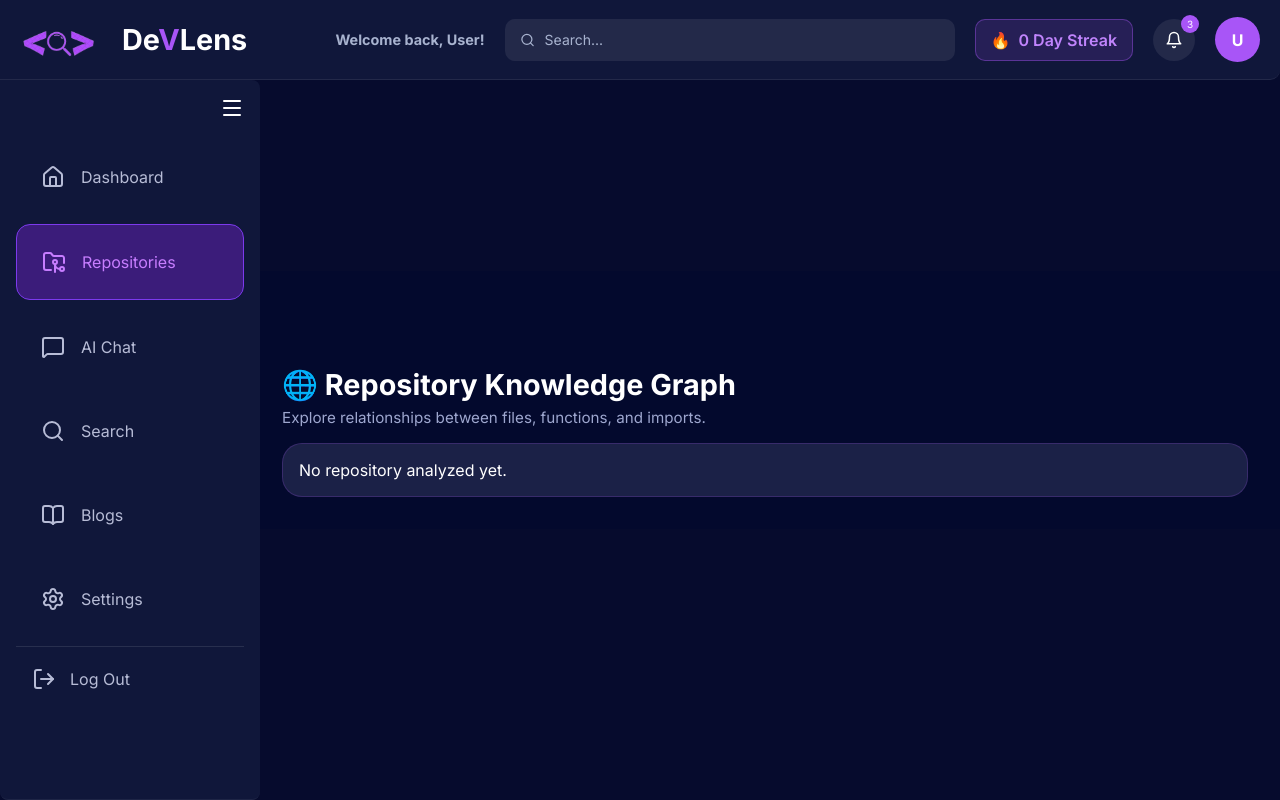
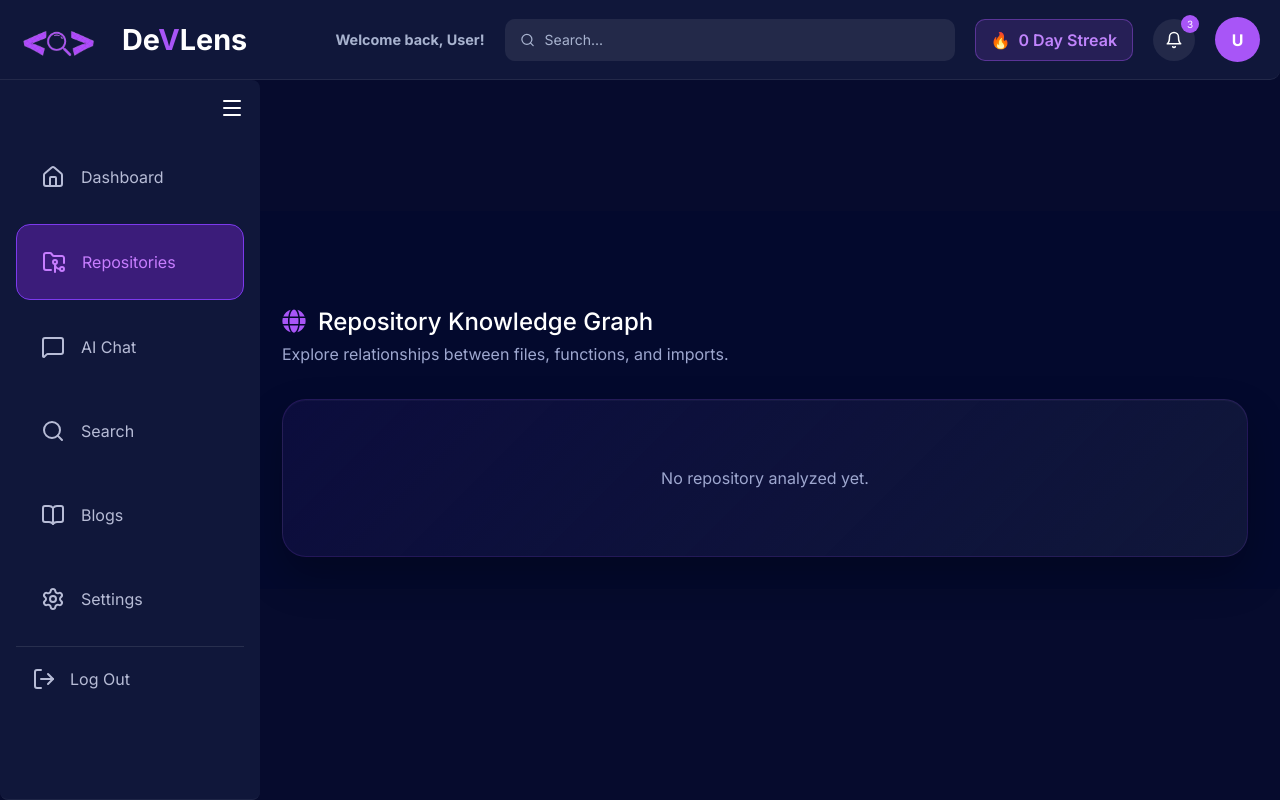
Before and after one commit to Ragamaie-Nagineni/DeVLens, a React app in the folder frontend/: page /repository in a window 1280 px wide. Built offline with nearby package versions, Linux system fonts and the light colour scheme; the HTML template or start-up script is replaced by a standard one.

Commit message:
changes css of repopage

```diff
--- a/frontend/src/components/LatestAnalysisCard/LatestAnalysisCard.css
+++ b/frontend/src/components/LatestAnalysisCard/LatestAnalysisCard.css
@@ -1,86 +1,190 @@
+/* =========================================
+   Repository Summary Card
+========================================= */
+
 .repository-summary-card {
-  margin-top: 32px;
-  padding: 28px;
+  padding: 32px;
   border-radius: 24px;
-  background: linear-gradient(135deg, #1b2147, #171d3d);
-  border: 1px solid rgba(168, 85, 247, 0.25);
+
+  background: linear-gradient(
+    135deg,
+    rgba(78, 44, 180, 0.12),
+    #10173a
+  );
+
+  border: 1px solid rgba(168, 85, 247, 0.15);
+
+  box-shadow:
+    inset 0 1px 0 rgba(255, 255, 255, 0.03),
+    0 20px 50px rgba(0, 0, 0, 0.3);
+
+  position: relative;
+  overflow: hidden;
+  margin-bottom: 1.5rem;
 }
+
+/* =========================================
+   Header
+========================================= */
 
 .summary-header {
   display: flex;
   justify-content: space-between;
   align-items: flex-start;
-  gap: 20px;
-  margin-bottom: 24px;
+  gap: 24px;
+
+  margin-bottom: 32px;
 }
 
 .summary-header h2 {
-  font-size: 2rem;
-  color: #fff;
-  margin-bottom: 8px;
+  display: flex;
+  align-items: center;
+  gap: 12px;
+  margin: 0 0 12px;
+
+  color: #ffffff;
+  font-size: 1.5rem;
+  font-weight: 500;
+}
+
+.summary-header h2 svg {
+  color: #a855f7;
+  font-size: 1.5rem;
 }
 
 .summary {
+  max-width: 750px;
   color: #9ea7cf;
-  max-width: 700px;
-  line-height: 1.6;
+  font-size: 1rem;
+  line-height: 1.5;
+  margin: 0;
 }
 
-.status-badge {
-  background: rgba(16, 185, 129, 0.15);
-  color: #34d399;
-  border: 1px solid rgba(52, 211, 153, 0.4);
-  padding: 6px 14px;
+/* =========================================
+   Status Pill
+========================================= */
+
+.status-pill {
+  display: inline-flex;
+  align-items: center;
+  gap: 8px;
+  padding: 8px 16px;
   border-radius: 999px;
+  background: rgba(34, 197, 94, 0.12);
+  border: 1px solid rgba(34, 197, 94, 0.25);
+  color: #4ade80;
   font-size: 0.9rem;
   font-weight: 600;
+  white-space: nowrap;
 }
+
+.status-pill svg {
+  font-size: 0.85rem;
+}
+
+/* =========================================
+   Metrics Grid
+========================================= */
 
 .metrics-grid {
   display: grid;
-  grid-template-columns: repeat(4, minmax(180px, 1fr));
-  gap: 18px;
-  margin: 28px 0;
+  grid-template-columns: repeat(4, 1fr);
+  gap: 20px;
 }
 
+/* =========================================
+   Metric Card
+========================================= */
+
 .metric-card {
-  background: radial-gradient(circle at top, rgba(168, 85, 247, 0.12), #10163a);
-  border: 1px solid rgba(168, 85, 247, 0.2);
+  padding: 24px;
   border-radius: 18px;
-  padding: 24px;
   text-align: center;
-  transition: transform 0.2s ease;
+  background: linear-gradient(
+    180deg,
+    #171d46 0%,
+    #111738 100%
+  );
+  border: 1px solid rgba(168, 85, 247, 0.18);
+  transition: all 0.25s ease;
 }
 
 .metric-card:hover {
   transform: translateY(-4px);
+
+  border-color: rgba(168, 85, 247, 0.35);
+
+  box-shadow:
+    0 12px 28px rgba(0, 0, 0, 0.25);
 }
 
+/* =========================================
+   Metric Heading
+========================================= */
+
 .metric-card h4 {
-  color: #b6bfdc;
+  display: flex;
+  justify-content: center;
+  align-items: center;
+  gap: 8px;
+
+  margin: 0 0 14px;
+
+  color: #b7bfdd;
   font-size: 0.95rem;
-  margin-bottom: 12px;
+  font-weight: 500;
 }
 
-.metric-card span {
-  font-size: 2.2rem;
-  font-weight: 700;
-  color: #fff;
-}
-/* .explore-btn {
-  width: 100%;
-  margin-top: 10px;
-  padding: 18px;
-  border: none;
-  border-radius: 16px;
-  background: linear-gradient(90deg, #8b5cf6, #a855f7, #6366f1);
-  color: white;
-  font-size: 1.05rem;
-  font-weight: 700;
-  cursor: pointer;
-  transition: transform 0.2s ease;
+.metric-card h4 svg {
+  color: #a855f7;
 }
 
-.explore-btn:hover {
-  transform: translateY(-2px);
-} */
+/* =========================================
+   Metric Value
+========================================= */
+
+.metric-card span {
+  display: block;
+
+  color: #ffffff;
+
+  font-size: 2rem;
+  font-weight: 600;
+}
+
+/* =========================================
+   Responsive
+========================================= */
+
+@media (max-width: 1100px) {
+  .metrics-grid {
+    grid-template-columns: repeat(2, 1fr);
+  }
+}
+
+@media (max-width: 768px) {
+  .repository-summary-card {
+    padding: 20px;
+  }
+
+  .summary-header {
+    flex-direction: column;
+    align-items: flex-start;
+  }
+
+  .summary-header h2 {
+    font-size: 1.4rem;
+  }
+
+  .metrics-grid {
+    grid-template-columns: 1fr;
+  }
+
+  .metric-card span {
+    font-size: 1.4rem;
+  }
+
+  .status-pill {
+    margin-top: 4px;
+  }
+}
--- a/frontend/src/components/LatestAnalysisCard/LatestAnalysisCard.jsx
+++ b/frontend/src/components/LatestAnalysisCard/LatestAnalysisCard.jsx
@@ -1,11 +1,21 @@
 import React, { useEffect, useState } from "react";
 import axios from "axios";
-import { useNavigate } from "react-router-dom";
+//import { useNavigate } from "react-router-dom";
 import "./LatestAnalysisCard.css"
+import {
+    FaCube,
+    FaFolder,
+    FaCode,
+    FaArrowRight,
+    FaLayerGroup,
+    FaCheckCircle,
+    FaFileImport,
+    FaCodeBranch
+} from "react-icons/fa";
 
 function LatestAnalysisCard() {
     const [repository, setRepository] = useState(null);
-    const navigate = useNavigate();
+    //const navigate = useNavigate();
 
     useEffect(() => {
         const fetchLatestRepo = async () => {
@@ -33,39 +43,43 @@ function LatestAnalysisCard() {
 
     return (
         <div className="repository-summary-card">
-            <h2>📦 {repository.metrics?.repository?.name}</h2>
+            <div className="summary-header">
+                <div>
+                    <h2><FaCodeBranch/> <span>{repository.metrics?.repository?.name}</span></h2>
 
-            <div className="summary-status">
+                    <p className="summary">
+                        {repository.metrics?.repository?.summary}
+                    </p>
+                </div>
+
                 <span className="status-pill">
-                    ✅ Analysis Complete
+                    <FaCheckCircle />
+                    Analysis Complete
                 </span>
             </div>
 
             <div className="metrics-grid">
                 <div className="metric-card">
-                    <h4>📁 Files</h4>
+                    <h4><FaFolder /> Files</h4>
                     <span>{repository.metrics?.files}</span>
                 </div>
 
                 <div className="metric-card">
-                    <h4>⚙️ Functions</h4>
+                    <h4><FaCode /> Functions</h4>
                     <span>{repository.metrics?.functions}</span>
                 </div>
 
                 <div className="metric-card">
-                    <h4>🔗 Imports</h4>
+                    <h4>< FaFileImport/> Imports</h4>
                     <span>{repository.metrics?.imports}</span>
                 </div>
 
                 <div className="metric-card">
-                    <h4>🏗️ Classes</h4>
+                    <h4><FaLayerGroup /> Classes</h4>
                     <span>{repository.metrics?.classes}</span>
                 </div>
             </div>
 
-            <p className="summary">
-                {repository.metrics?.repository?.summary}
-            </p>
 
             {/* <button
                 className="explore-btn"
--- a/frontend/src/pages/Repositoy/Repository.css
+++ b/frontend/src/pages/Repositoy/Repository.css
@@ -38,30 +38,89 @@
 /*graph*/
 
 
+
 .graph-section {
-    display: flex;
-    flex-direction: column;
-    gap: 16px;
+  display: flex;
+  flex-direction: column;
+  gap: 1rem;
+}
+
+
+
+.graph-header {
+  display: flex;
+  flex-direction: column;
+  gap: 0.4rem;
+  margin-bottom: 1rem;
 }
 
 .graph-header h2 {
-    color: white;
-    font-size: 1.8rem;
-    margin-bottom: 6px;
+  display: flex;
+  align-items: center;
+  gap: 12px;
+
+  color: #ffffff;
+
+  font-size: 1.5rem;
+  font-weight: 500;
+}
+
+.graph-header h2 svg {
+  color: #a855f7;
+  font-size: 1.5rem;
 }
 
 .graph-header p {
-    color: #9ea7cf;
-    font-size: 0.95rem;
+  color: #9ea7cf;
+  font-size: 1rem;
+  line-height: 1.6;
 }
 
+/* =========================================
+   Graph Card
+========================================= */
+
 .graph-card {
-    background: #1b2147;
-    border: 1px solid rgba(168, 85, 247, 0.2);
-    border-radius: 20px;
-    padding: 16px;
-    overflow: hidden;
+  background: linear-gradient(
+    135deg,
+    rgba(78, 44, 180, 0.12),
+    #10173a
+  );
+
+  border: 1px solid rgba(168, 85, 247, 0.15);
+
+  border-radius: 24px;
+
+  padding: 20px;
+
+  overflow: hidden;
+
+  transition: all 0.25s ease;
+
+  box-shadow:
+    inset 0 1px 0 rgba(255, 255, 255, 0.03),
+    0 20px 40px rgba(0, 0, 0, 0.25);
 }
+
+.graph-card:hover {
+  border-color: rgba(168, 85, 247, 0.3);
+
+  box-shadow:
+    inset 0 1px 0 rgba(255, 255, 255, 0.03),
+    0 24px 50px rgba(0, 0, 0, 0.35);
+}
+
+/* =========================================
+   Empty State
+========================================= */
+
+.graph-card p {
+  text-align: center;
+  color: #9ea7cf;
+  padding: 3rem 0;
+  font-size: 1rem;
+}
+
 
 /* Tablet */
 @media (max-width: 768px) {
--- a/frontend/src/pages/Repositoy/Repository.jsx
+++ b/frontend/src/pages/Repositoy/Repository.jsx
@@ -6,6 +6,7 @@ import Graph from "../../components/Graph/Graph";
 import { useLocation } from "react-router-dom";
 import axios from "axios";
 import LatestAnalysisCard from "../../components/LatestAnalysisCard/LatestAnalysisCard";
+import { FaGlobe} from "react-icons/fa";
 
 
 function Repository() {
@@ -55,7 +56,7 @@ function Repository() {
                     {/* {graph ? (<Graph graph={graph} />) : (<p>No repository analyzed yet.</p>)} */}
                     <div className="graph-section">
                         <div className="graph-header">
-                            <h2>🌐 Repository Knowledge Graph</h2>
+                            <h2><FaGlobe/> <span>Repository Knowledge Graph</span></h2>
                             <p>
                                 Explore relationships between files, functions, and
                                 imports.
```
